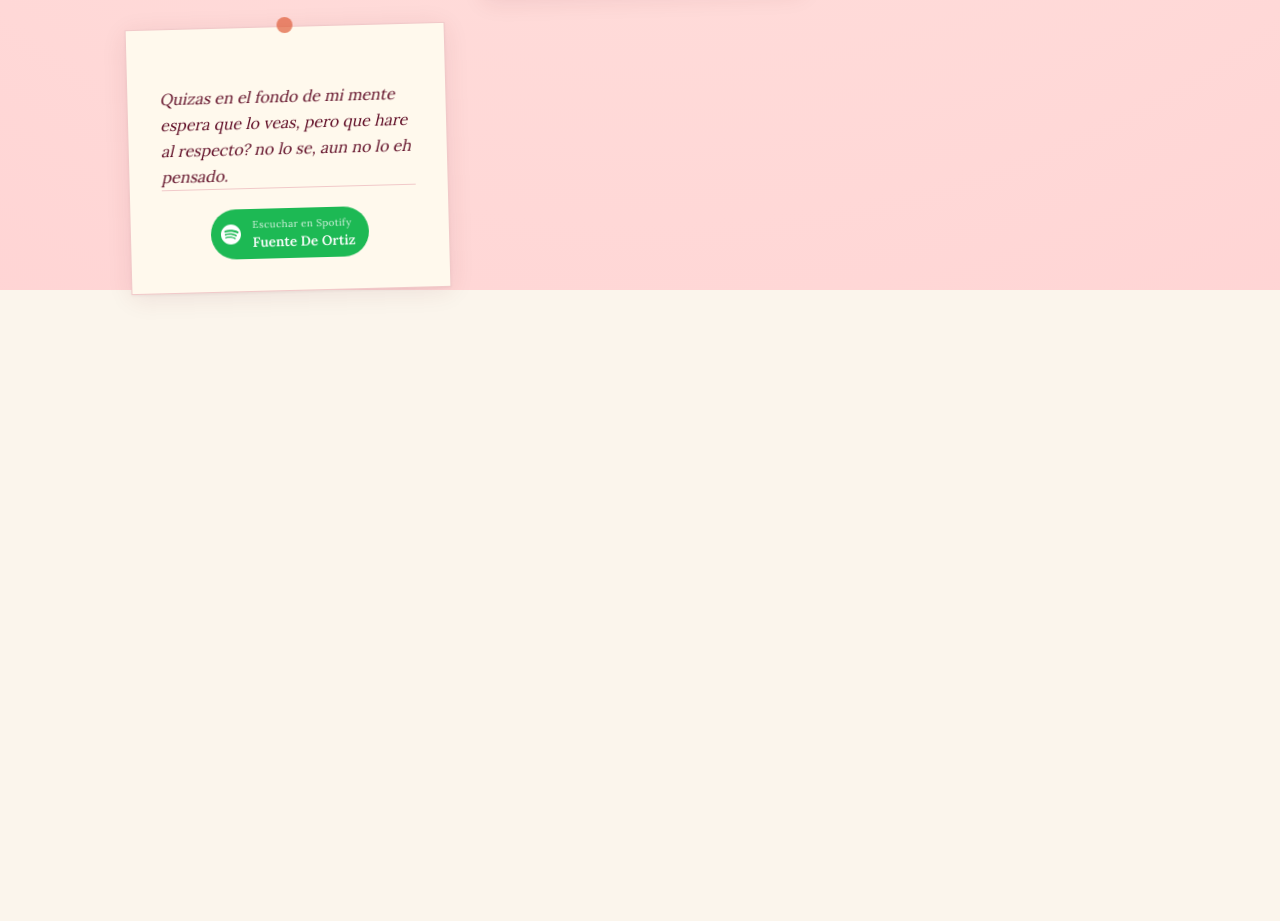
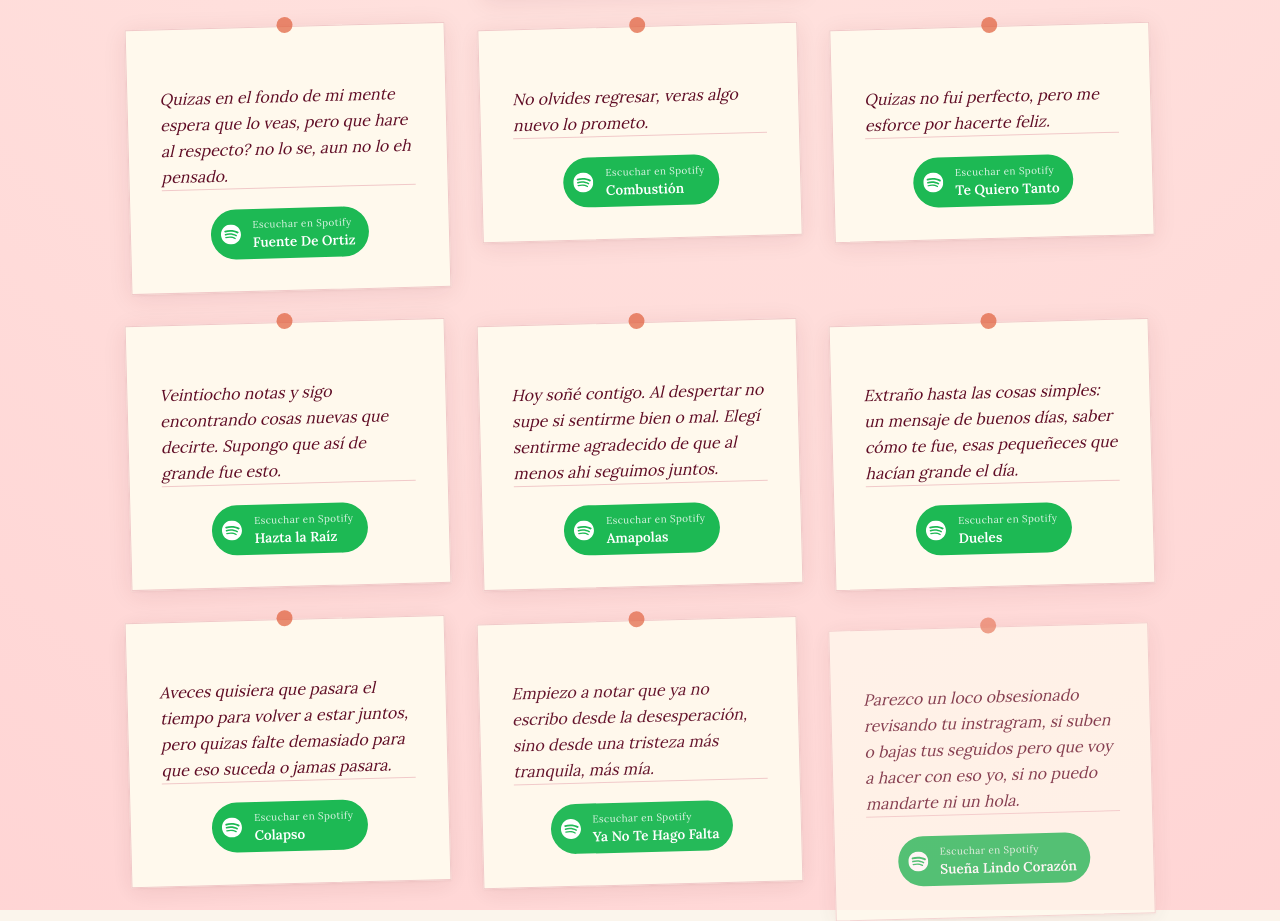
Before and after one commit to Hugo-DevM/Felices-25, a Next.js app: page /notas in a window 1280 px wide. Shown: the part 2760-3681 px from the top of the page. Before the commit the page ends 3055 px from the top, so only its background shows below. Built offline with nearby package versions, Linux system fonts and the light colour scheme.

Commit message:
Add new notes to NOTAS array, expanding emotional themes and song references for deeper user engagement.

```diff
--- a/app/notas/notas.ts
+++ b/app/notas/notas.ts
@@ -257,4 +257,83 @@ export const NOTAS: Nota[] = [
     },
     rotacion: -1.5,
   },
+  {
+    id: 26,
+    texto: "No olvides regresar, veras algo nuevo lo prometo.",
+    cancion: {
+      titulo: "Combustión",
+      url: "https://open.spotify.com/track/1zDuB9BuEt9Bm3J8OtKEvq?si=315ffed79e4545a7",
+    },
+    rotacion: -1.5,
+  },
+  {
+    id: 27,
+    texto: "Quizas no fui perfecto, pero me esforce por hacerte feliz.",
+    cancion: {
+      titulo: "Te Quiero Tanto",
+      url: "https://open.spotify.com/track/6pfKQaiWcelILwxkf6adUz?si=1a8cfcf48e0c413c",
+    },
+    rotacion: -1.5,
+  },
+  {
+    id: 28,
+    texto:
+      "Veintiocho notas y sigo encontrando cosas nuevas que decirte. Supongo que así de grande fue esto.",
+    cancion: {
+      titulo: "Hazta la Raíz",
+      url: "https://open.spotify.com/track/3lGMtkONrZdJ8kTCg6KIFf?si=1bb553e3744643cc",
+    },
+    rotacion: -1.5,
+  },
+
+  {
+    id: 29,
+    texto:
+      "Hoy soñé contigo. Al despertar no supe si sentirme bien o mal. Elegí sentirme agradecido de que al menos ahi seguimos juntos.",
+    cancion: {
+      titulo: "Amapolas",
+      url: "https://open.spotify.com/track/0z5yLgBmAtaylDYrgwzlpH?si=c422da70fad64222",
+    },
+    rotacion: -1.5,
+  },
+  {
+    id: 30,
+    texto:
+      "Extraño hasta las cosas simples: un mensaje de buenos días, saber cómo te fue, esas pequeñeces que hacían grande el día.",
+    cancion: {
+      titulo: "Dueles",
+      url: "https://open.spotify.com/track/1iRvhKiXRElIH2Uf4gd95P?si=de5d7e8ab44d4e0f",
+    },
+    rotacion: -1.5,
+  },
+  {
+    id: 31,
+    texto:
+      "Aveces quisiera que pasara el tiempo para volver a estar juntos, pero quizas falte demasiado para que eso suceda o jamas pasara.",
+    cancion: {
+      titulo: "Colapso",
+      url: "https://open.spotify.com/track/23oIli6ejy1DsFAaCKSZpB?si=0d557ca8a83a44de",
+    },
+    rotacion: -1.5,
+  },
+  {
+    id: 32,
+    texto:
+      "Empiezo a notar que ya no escribo desde la desesperación, sino desde una tristeza más tranquila, más mía.",
+    cancion: {
+      titulo: "Ya No Te Hago Falta",
+      url: "https://open.spotify.com/track/6UaIXNg4TUkpI9QGQYlFYi?si=644eaeee591647f0",
+    },
+    rotacion: -1.5,
+  },
+  {
+    id: 33,
+    texto:
+      "Parezco un loco obsesionado revisando tu instragram, si suben o bajas tus seguidos pero que voy a hacer con eso yo, si no puedo mandarte ni un hola.",
+    cancion: {
+      titulo: "Sueña Lindo Corazón",
+      url: "https://open.spotify.com/track/0uq0OrFNaOhCDOlySbYTUx?si=e561f37040ce452d",
+    },
+    rotacion: -1.5,
+  },
 ];
```
